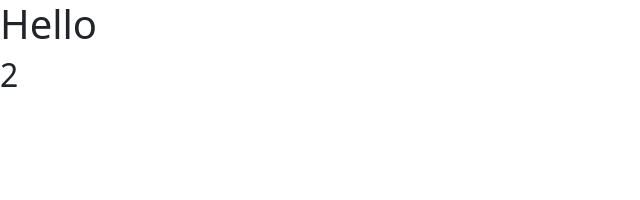
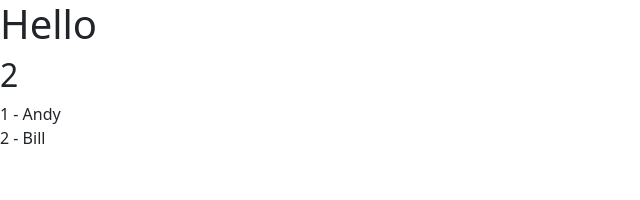
Before and after one commit to dpi627/HexVueDaily, a Vue app: page / in a window 1280 px wide. Shown: the top 200 px of the page, without its empty margins (0-640 px from the left). Built offline with nearby package versions, Linux system fonts and the light colour scheme.

Commit message:
feat: 在 Child.vue 中新增 users 屬性，並在 Daily13.vue 中傳遞該屬性

```diff
--- a/src/Daily13.vue
+++ b/src/Daily13.vue
@@ -1,5 +1,5 @@
 <template>
-  <Child :data="data" :value="2" />
+  <Child :data="data" :value="2" :users="list" />
 </template>
 
 <script setup>
@@ -7,4 +7,9 @@ import { ref } from 'vue'
 import Child from './components/Child.vue';
 
 const data = ref('Hello')
+
+const list = ref([
+  { "id": 1, "name": "Andy" },
+  { "id": 2, "name": "Bill" },
+])
 </script>
--- a/src/components/Child.vue
+++ b/src/components/Child.vue
@@ -1,10 +1,13 @@
 <template>
   <h1>{{ data }}</h1>
   <h2>{{ value }}</h2>
+  <div v-for="user in users" :key="user.id">
+    {{ user.id }} - {{ user.name }}
+  </div>
 </template>
 
 <script setup>
-// import { defineProps } from 'vue';
+import { defineProps } from 'vue';
 
-defineProps(['data', 'value'])
+defineProps(['data', 'value', 'users'])
 </script>
```
